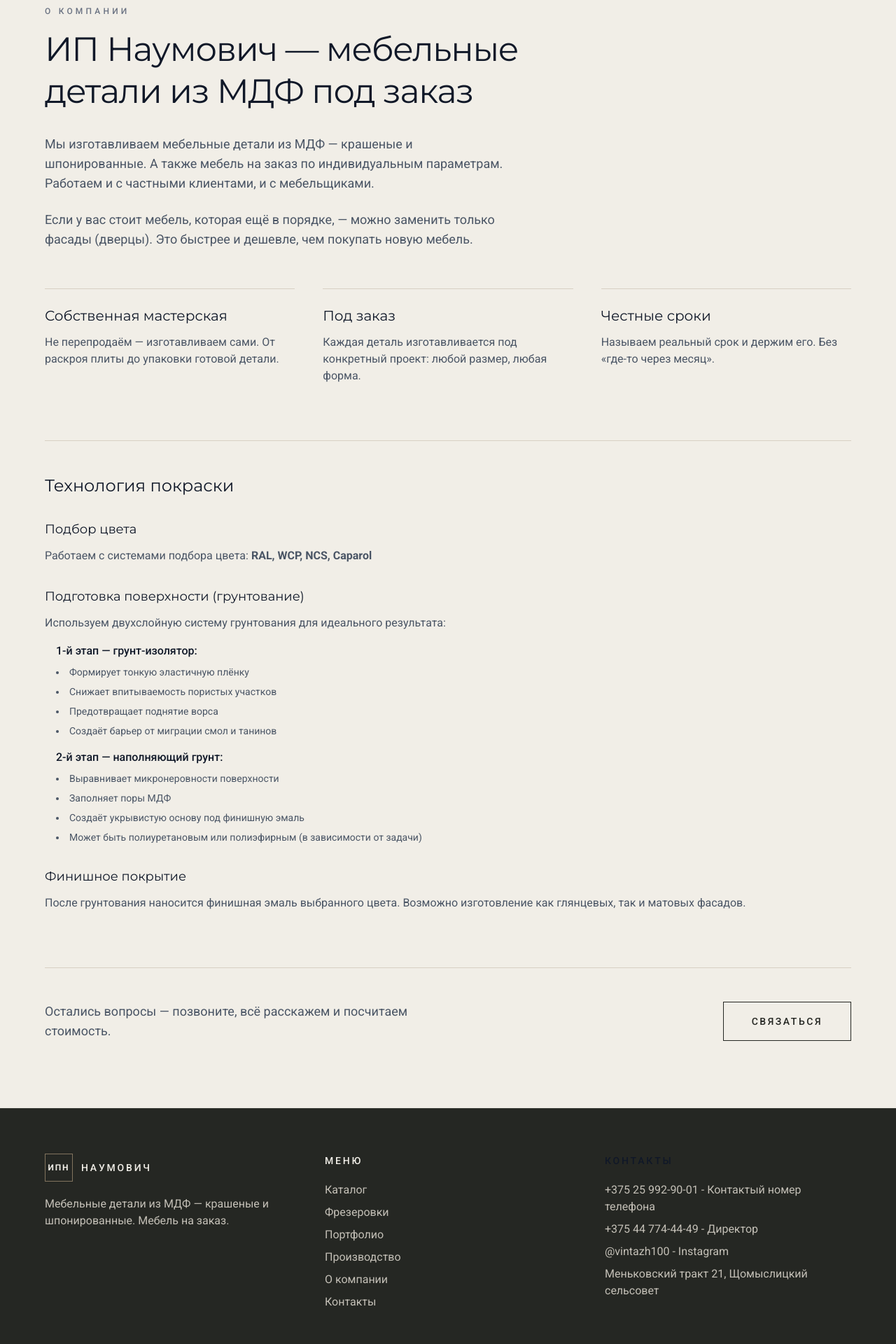
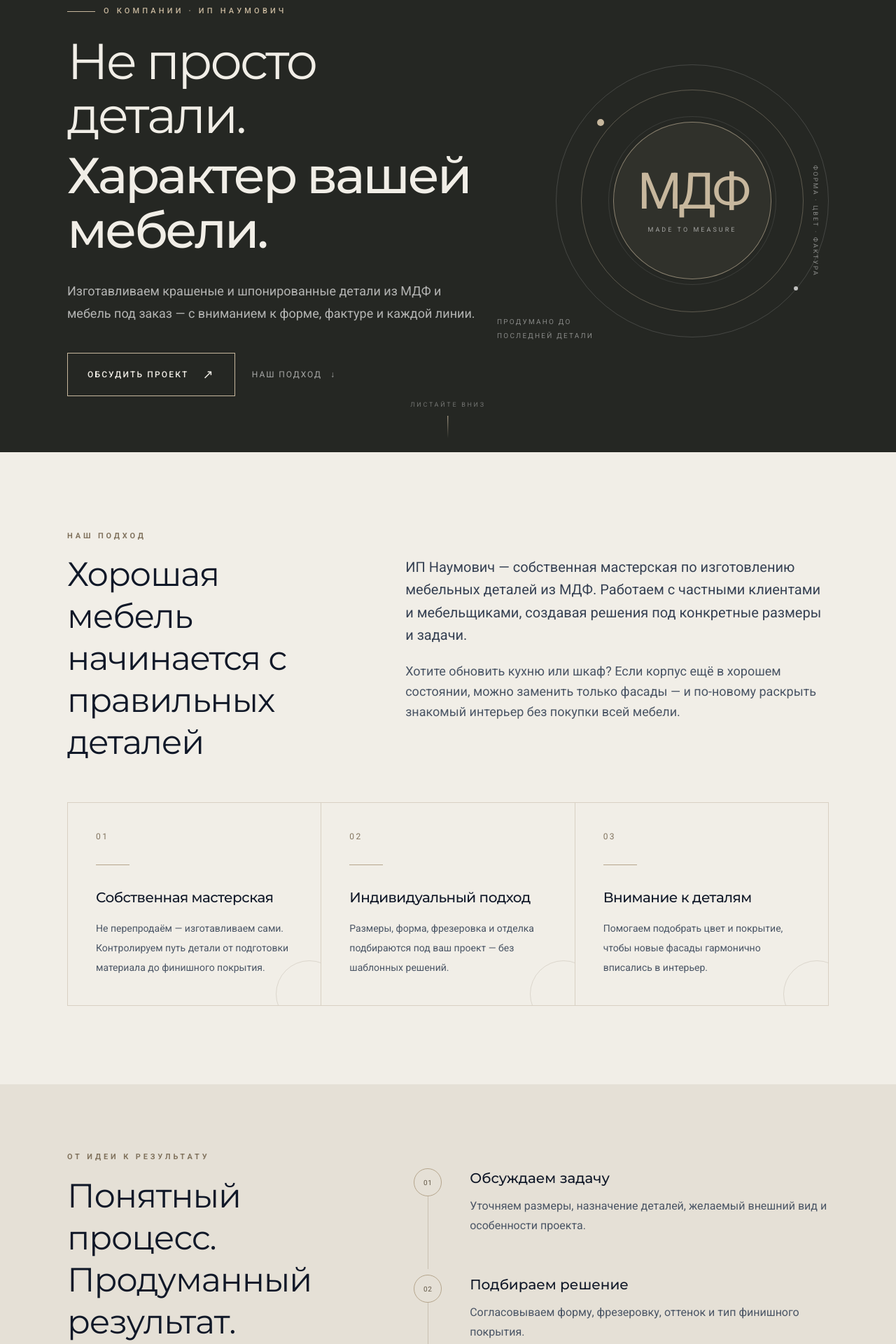
Before and after one commit to IljaBelousow/naumovich-site, a Next.js app: page /about in a window 1280 px wide. Shown: the part 220-2140 px from the top of the page at 70% size. Built offline with nearby package versions, Linux system fonts and the light colour scheme.

Commit message:
Redesign About page with premium motion and process timeline

```diff
--- a/src/app/about/page.tsx
+++ b/src/app/about/page.tsx
@@ -3,125 +3,176 @@ import Link from "next/link";
 export const metadata = {
   title: "О компании — ИП Наумович",
   description:
-    "ИП Наумович — изготовление мебельных деталей из МДФ крашеных и шпонированных, мебель на заказ по индивидуальным параметрам.",
+    "ИП Наумович — изготовление мебельных деталей из МДФ: крашеных и шпонированных, мебель на заказ по индивидуальным параметрам.",
 };
 
 const principles = [
   {
+    number: "01",
     title: "Собственная мастерская",
-    text: "Не перепродаём — изготавливаем сами. От раскроя плиты до упаковки готовой детали.",
+    text: "Не перепродаём — изготавливаем сами. Контролируем путь детали от подготовки материала до финишного покрытия.",
   },
   {
-    title: "Под заказ",
-    text: "Каждая деталь изготавливается под конкретный проект: любой размер, любая форма.",
+    number: "02",
+    title: "Индивидуальный подход",
+    text: "Размеры, форма, фрезеровка и отделка подбираются под ваш проект — без шаблонных решений.",
   },
   {
-    title: "Честные сроки",
-    text: "Называем реальный срок и держим его. Без «где-то через месяц».",
+    number: "03",
+    title: "Внимание к деталям",
+    text: "Помогаем подобрать цвет и покрытие, чтобы новые фасады гармонично вписались в интерьер.",
+  },
+];
+
+const stages = [
+  {
+    number: "01",
+    title: "Обсуждаем задачу",
+    text: "Уточняем размеры, назначение деталей, желаемый внешний вид и особенности проекта.",
+  },
+  {
+    number: "02",
+    title: "Подбираем решение",
+    text: "Согласовываем форму, фрезеровку, оттенок и тип финишного покрытия.",
+  },
+  {
+    number: "03",
+    title: "Изготавливаем",
+    text: "Переходим к производству после согласования параметров заказа.",
   },
 ];
 
 export default function AboutPage() {
   return (
-    <main className="w-full bg-[#F1EEE7]">
-      <div className="w-full px-5 py-16 sm:px-8 sm:py-24 lg:px-12 xl:px-16">
-        <p className="text-xs font-medium uppercase tracking-[0.35em] text-gray-500">
-          О компании
+    <main className="about-page w-full overflow-hidden bg-[#F1EEE7]">
+      <section className="about-hero relative isolate overflow-hidden bg-[#252723] text-[#F1EEE7]">
+        <div className="about-hero-grid pointer-events-none absolute inset-0" aria-hidden="true" />
+        <div className="about-orb about-orb-one pointer-events-none absolute" aria-hidden="true" />
+        <div className="about-orb about-orb-two pointer-events-none absolute" aria-hidden="true" />
+        <div className="relative mx-auto grid min-h-[590px] w-full max-w-[1600px] items-end gap-12 px-6 pb-16 pt-24 sm:px-12 sm:pb-20 lg:min-h-[680px] lg:grid-cols-[1.15fr_0.85fr] lg:items-center lg:px-20 xl:px-24">
+          <div className="about-enter relative z-10 max-w-4xl">
+            <p className="mb-6 flex items-center gap-3 text-[11px] font-medium uppercase tracking-[0.38em] text-[#C7B79D]">
+              <span className="h-px w-10 bg-[#C7B79D]" />
+              О компании · ИП Наумович
             </p>
-        <h1 className="mt-4 max-w-3xl text-4xl font-light leading-tight tracking-tight text-gray-900 sm:text-5xl">
-          ИП Наумович — мебельные детали из МДФ под заказ
+            <h1 className="max-w-4xl text-4xl font-light leading-[1.08] tracking-[-0.045em] sm:text-6xl lg:text-7xl">
+              Не просто детали.
+              <span className="about-title-accent mt-2 block font-medium">Характер вашей мебели.</span>
             </h1>
-        <p className="mt-8 max-w-2xl text-lg font-normal text-gray-600">
-          Мы изготавливаем мебельные детали из МДФ — крашеные и
-          шпонированные. А также мебель на заказ по индивидуальным
-          параметрам. Работаем и с частными клиентами, и с мебельщиками.
+            <p className="mt-8 max-w-2xl text-base leading-8 text-white/65 sm:text-lg">
+              Изготавливаем крашеные и шпонированные детали из МДФ и мебель под заказ — с вниманием к форме, фактуре и каждой линии.
             </p>
-        <p className="mt-6 max-w-2xl text-lg font-normal text-gray-600">
-          Если у вас стоит мебель, которая ещё в порядке, — можно заменить
-          только фасады (дверцы). Это быстрее и дешевле, чем покупать новую
-          мебель.
-        </p>
-
-        <div className="mt-14 grid grid-cols-1 gap-10 sm:grid-cols-3">
-          {principles.map((p) => (
-            <div key={p.title} className="border-t border-[#D8D0C3] pt-6">
-              <h2 className="text-xl font-normal text-gray-900">{p.title}</h2>
-              <p className="mt-3 text-base font-normal text-gray-600">{p.text}</p>
+            <div className="mt-10 flex flex-col gap-4 sm:flex-row sm:items-center">
+              <Link href="/contacts" className="about-hero-cta group inline-flex min-h-14 items-center justify-center gap-5 border border-[#C7B79D] px-7 py-4 text-xs font-medium uppercase tracking-[0.18em] text-[#F1EEE7] transition-colors duration-300 hover:bg-[#C7B79D] hover:text-[#252723]">
+                Обсудить проект
+                <span aria-hidden="true" className="text-lg transition-transform duration-300 group-hover:translate-x-1">↗</span>
+              </Link>
+              <a href="#approach" className="inline-flex min-h-14 items-center gap-3 px-2 text-xs uppercase tracking-[0.16em] text-white/60 transition-colors hover:text-white">
+                Наш подход <span aria-hidden="true">↓</span>
+              </a>
             </div>
-          ))}
           </div>
-
-        {/* Технология покраски */}
-        <div className="mt-20 border-t border-[#D8D0C3] pt-12">
-          <h2 className="text-2xl font-normal text-gray-900 mb-8">
-            Технология покраски
-          </h2>
-
-          <div className="space-y-8">
-            <div>
-              <h3 className="text-lg font-normal text-gray-900 mb-3">
-                Подбор цвета
-              </h3>
-              <p className="text-base font-normal text-gray-600">
-                Работаем с системами подбора цвета: <strong>RAL, WCP, NCS, Caparol</strong>
+          <div className="about-enter about-enter-delayed relative mx-auto flex w-full max-w-md items-center justify-center lg:justify-end">
+            <div className="about-ring relative flex aspect-square w-full max-w-[390px] items-center justify-center rounded-full border border-white/15">
+              <div className="absolute inset-[9%] rounded-full border border-[#C7B79D]/35" />
+              <div className="absolute inset-[19%] rounded-full border border-white/10" />
+              <div className="about-ring-core relative flex aspect-square w-[58%] items-center justify-center rounded-full border border-[#C7B79D]/60 bg-[#C7B79D]/[0.07]">
+                <div className="text-center">
+                  <span className="block text-6xl font-light tracking-[-0.08em] text-[#C7B79D] sm:text-7xl">МДФ</span>
+                  <span className="mt-3 block text-[9px] uppercase tracking-[0.34em] text-white/55">Made to measure</span>
+                </div>
+              </div>
+              <span className="about-orbit-dot absolute left-[15%] top-[20%] h-2.5 w-2.5 rounded-full bg-[#C7B79D]" />
+              <span className="absolute bottom-[17%] right-[11%] h-1.5 w-1.5 rounded-full bg-white/70" />
+              <span className="absolute right-[3%] top-[37%] text-[9px] uppercase tracking-[0.25em] text-white/45 [writing-mode:vertical-rl]">Форма · Цвет · Фактура</span>
+            </div>
+            <p className="absolute -bottom-2 left-2 max-w-[170px] text-[10px] uppercase leading-5 tracking-[0.22em] text-white/45 sm:left-0 lg:-left-8">
+              Продумано до последней детали
             </p>
           </div>
+        </div>
+        <div className="about-scroll-cue absolute bottom-0 left-1/2 hidden -translate-x-1/2 flex-col items-center gap-2 pb-5 text-[9px] uppercase tracking-[0.3em] text-white/35 sm:flex">
+          Листайте вниз <span className="h-8 w-px bg-gradient-to-b from-[#C7B79D] to-transparent" />
+        </div>
+      </section>
 
+      <section id="approach" className="relative mx-auto w-full max-w-[1600px] px-6 py-20 sm:px-12 sm:py-28 lg:px-20 xl:px-24">
+        <div className="about-section-heading grid gap-6 lg:grid-cols-[0.8fr_1.2fr] lg:gap-20">
           <div>
-              <h3 className="text-lg font-normal text-gray-900 mb-3">
-                Подготовка поверхности (грунтование)
-              </h3>
-              <p className="text-base font-normal text-gray-600 mb-4">
-                Используем двухслойную систему грунтования для идеального результата:
+            <p className="mb-4 text-[11px] font-semibold uppercase tracking-[0.35em] text-[#82745F]">Наш подход</p>
+            <h2 className="max-w-xl text-3xl font-light leading-tight tracking-tight text-gray-900 sm:text-4xl lg:text-5xl">
+              Хорошая мебель начинается с правильных деталей
+            </h2>
+          </div>
+          <div className="lg:pt-9">
+            <p className="max-w-3xl text-lg leading-relaxed text-gray-700 sm:text-xl">
+              ИП Наумович — собственная мастерская по изготовлению мебельных деталей из МДФ. Работаем с частными клиентами и мебельщиками, создавая решения под конкретные размеры и задачи.
             </p>
-
-              <div className="space-y-4 pl-4">
-                <div>
-                  <p className="font-medium text-gray-900">1-й этап — грунт-изолятор:</p>
-                  <ul className="mt-2 space-y-2 text-sm font-normal text-gray-600 list-disc list-inside">
-                    <li>Формирует тонкую эластичную плёнку</li>
-                    <li>Снижает впитываемость пористых участков</li>
-                    <li>Предотвращает поднятие ворса</li>
-                    <li>Создаёт барьер от миграции смол и танинов</li>
-                  </ul>
-                </div>
-
-                <div>
-                  <p className="font-medium text-gray-900">2-й этап — наполняющий грунт:</p>
-                  <ul className="mt-2 space-y-2 text-sm font-normal text-gray-600 list-disc list-inside">
-                    <li>Выравнивает микронеровности поверхности</li>
-                    <li>Заполняет поры МДФ</li>
-                    <li>Создаёт укрывистую основу под финишную эмаль</li>
-                    <li>Может быть полиуретановым или полиэфирным (в зависимости от задачи)</li>
-                  </ul>
-                </div>
+            <p className="mt-5 max-w-3xl text-base leading-relaxed text-gray-600 sm:text-lg">
+              Хотите обновить кухню или шкаф? Если корпус ещё в хорошем состоянии, можно заменить только фасады — и по-новому раскрыть знакомый интерьер без покупки всей мебели.
+            </p>
           </div>
         </div>
 
+        <div className="mt-14 grid gap-px border border-[#D8D0C3] bg-[#D8D0C3] sm:grid-cols-3">
+          {principles.map((principle, index) => (
+            <article key={principle.number} className="about-principle group relative min-h-[250px] overflow-hidden bg-[#F1EEE7] p-7 sm:p-8 lg:p-10" style={{ animationDelay: `${index * 130}ms` }}>
+              <span className="about-principle-number block text-xs tracking-[0.2em] text-[#82745F]">{principle.number}</span>
+              <div className="my-8 h-px w-12 bg-[#B5A58C] transition-all duration-500 group-hover:w-24" />
+              <h2 className="text-xl font-medium tracking-tight text-gray-900">{principle.title}</h2>
+              <p className="mt-4 text-sm leading-7 text-gray-600">{principle.text}</p>
+              <span aria-hidden="true" className="about-card-corner absolute -bottom-8 -right-8 h-24 w-24 rounded-full border border-[#82745F]/20 transition-transform duration-700 group-hover:scale-[1.8]" />
+            </article>
+          ))}
+        </div>
+      </section>
+
+      <section className="bg-[#E5E0D6]">
+        <div className="mx-auto grid w-full max-w-[1600px] gap-12 px-6 py-20 sm:px-12 sm:py-24 lg:grid-cols-[0.8fr_1.2fr] lg:gap-20 lg:px-20 xl:px-24">
           <div>
-              <h3 className="text-lg font-normal text-gray-900 mb-3">
-                Финишное покрытие
-              </h3>
-              <p className="text-base font-normal text-gray-600">
-                После грунтования наносится финишная эмаль выбранного цвета.
-                Возможно изготовление как глянцевых, так и матовых фасадов.
+            <p className="mb-4 text-[11px] font-semibold uppercase tracking-[0.35em] text-[#82745F]">От идеи к результату</p>
+            <h2 className="max-w-lg text-3xl font-light leading-tight tracking-tight text-gray-900 sm:text-4xl lg:text-5xl">
+              Понятный процесс. Продуманный результат.
+            </h2>
+            <p className="mt-6 max-w-md text-base leading-7 text-gray-600">
+              На каждом этапе согласовываем важные детали, чтобы результат соответствовал вашему замыслу.
             </p>
           </div>
+          <div className="about-timeline">
+            {stages.map((stage, index) => (
+              <article key={stage.number} className="about-stage group grid grid-cols-[48px_1fr] gap-5 py-6 sm:grid-cols-[64px_1fr] sm:gap-7" style={{ animationDelay: `${index * 160}ms` }}>
+                <div className="relative flex justify-center">
+                  <span className="about-stage-number relative z-10 flex h-10 w-10 items-center justify-center rounded-full border border-[#B5A58C] bg-[#E5E0D6] text-[10px] tracking-wider text-[#625746] transition-colors duration-300 group-hover:bg-[#252723] group-hover:text-[#F1EEE7]">{stage.number}</span>
+                  {index < stages.length - 1 && <span className="absolute top-10 h-full w-px bg-[#C9C0B2]" />}
+                </div>
+                <div className="pb-2">
+                  <h3 className="text-xl font-medium text-gray-900">{stage.title}</h3>
+                  <p className="mt-3 max-w-xl text-sm leading-7 text-gray-600 sm:text-base">{stage.text}</p>
+                </div>
+              </article>
+            ))}
           </div>
         </div>
+      </section>
 
-        <div className="mt-20 flex flex-col gap-6 border-t border-[#D8D0C3] pt-12 sm:flex-row sm:items-center sm:justify-between">
-          <p className="max-w-xl text-lg font-normal text-gray-600">
-            Остались вопросы — позвоните, всё расскажем и посчитаем стоимость.
+      <section className="mx-auto w-full max-w-[1600px] px-6 py-20 sm:px-12 sm:py-28 lg:px-20 xl:px-24">
+        <div className="about-finish relative overflow-hidden bg-[#252723] px-7 py-12 text-[#F1EEE7] sm:px-12 sm:py-16 lg:px-16">
+          <div className="about-finish-line pointer-events-none absolute right-0 top-0 h-full w-1/3" aria-hidden="true" />
+          <div className="relative z-10 flex flex-col gap-8 sm:flex-row sm:items-center sm:justify-between">
+            <div>
+              <p className="mb-4 text-[10px] font-medium uppercase tracking-[0.35em] text-[#C7B79D]">Есть идея?</p>
+              <h2 className="max-w-2xl text-3xl font-light leading-tight sm:text-4xl">Давайте подберём решение для вашего проекта</h2>
+              <p className="mt-4 max-w-xl text-sm leading-7 text-white/60 sm:text-base">
+                Расскажите, что хотите изготовить — обсудим размеры, отделку и следующие шаги.
               </p>
-          <Link
-            href="/contacts"
-            className="site-button"
-          >
+            </div>
+            <Link href="/contacts" className="group inline-flex min-h-14 shrink-0 items-center justify-center gap-5 border border-[#C7B79D] px-7 py-4 text-xs font-medium uppercase tracking-[0.18em] text-[#F1EEE7] transition-colors duration-300 hover:bg-[#C7B79D] hover:text-[#252723]">
               Связаться
+              <span aria-hidden="true" className="text-lg transition-transform duration-300 group-hover:translate-x-1">↗</span>
             </Link>
           </div>
         </div>
+      </section>
     </main>
   );
 }
```
Lines whose indentation alone changed are shown as unchanged.
